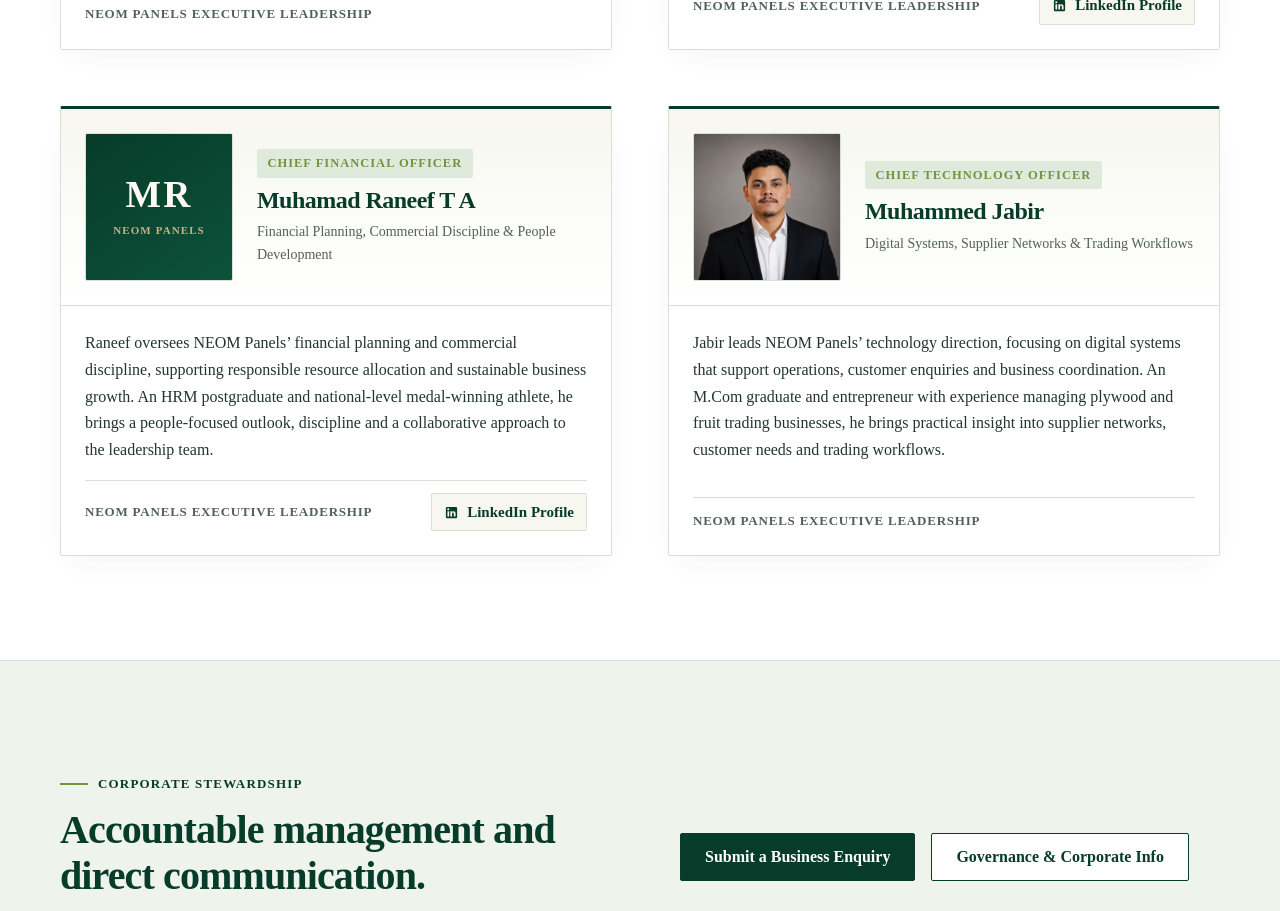
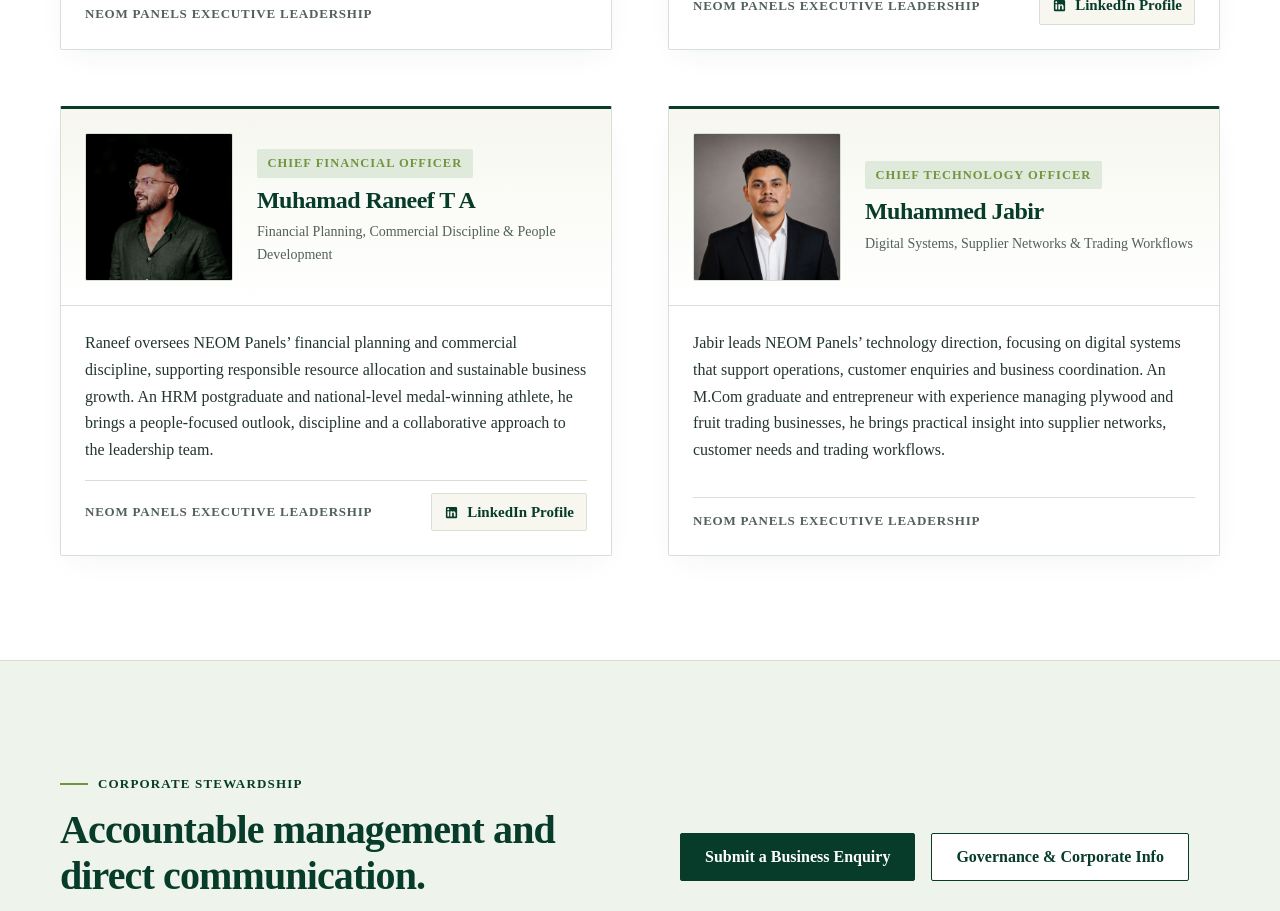
Before and after one commit to jibinntcr/neompanels_new, a Next.js app: page /team in a window 1280 px wide. Shown: the part 1180-2091 px from the top of the page. Built offline with nearby package versions, Linux system fonts and the light colour scheme.

Commit message:
Add Muhamad Raneef T A portrait to Leadership & Team page

```diff
--- a/src/app/team/page.js
+++ b/src/app/team/page.js
@@ -32,7 +32,7 @@ const LEADERSHIP_TEAM = [
     name: 'Muhamad Raneef T A',
     role: 'Chief Financial Officer',
     focus: 'Financial Planning, Commercial Discipline & People Development',
-    photo: null,
+    photo: '/assets/team/muhamad-raneef.jpeg',
     initials: 'MR',
     bio: 'Raneef oversees NEOM Panels’ financial planning and commercial discipline, supporting responsible resource allocation and sustainable business growth. An HRM postgraduate and national-level medal-winning athlete, he brings a people-focused outlook, discipline and a collaborative approach to the leadership team.',
     linkedin: 'https://www.linkedin.com/in/muhamad-raneef-t-a-752832232/'
```
Also changed, not shown: Team/Mohammed Raneef.jpeg (added), public/assets/team/muhamad-raneef.jpeg (added).
